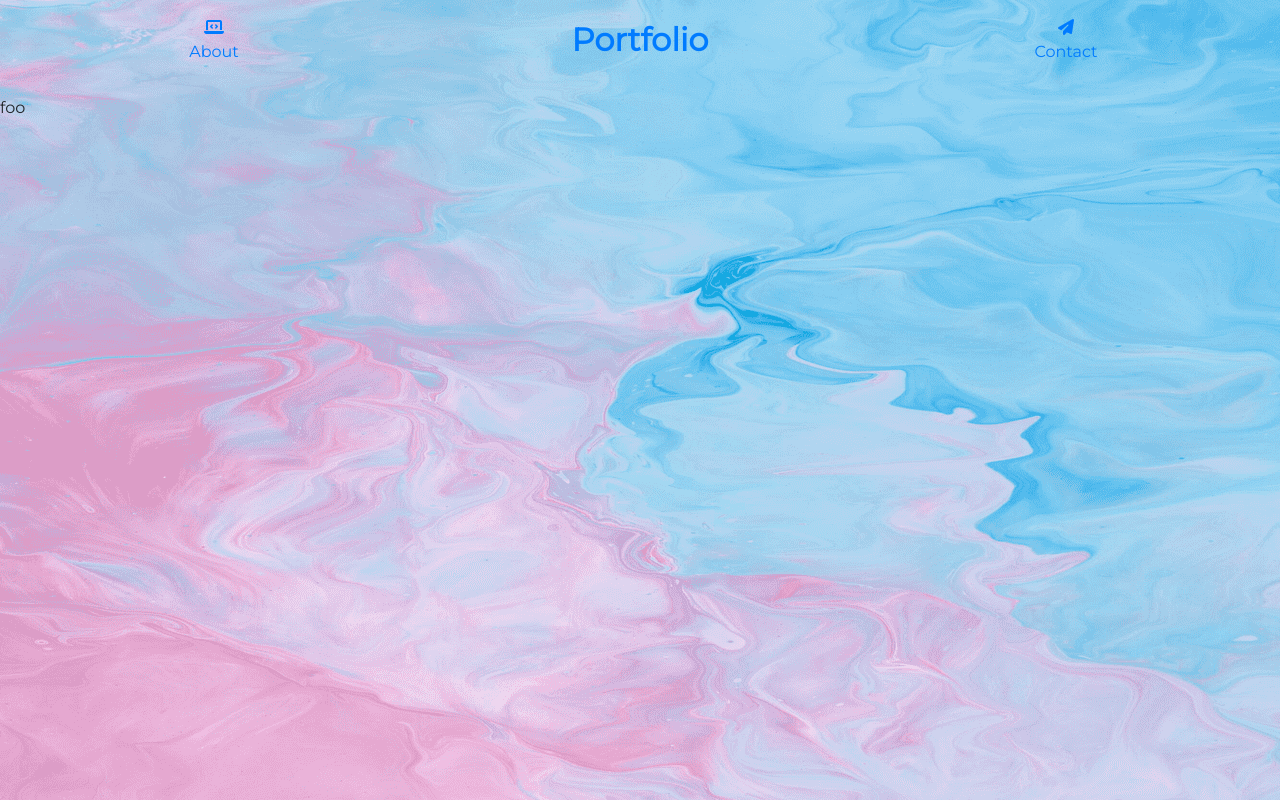
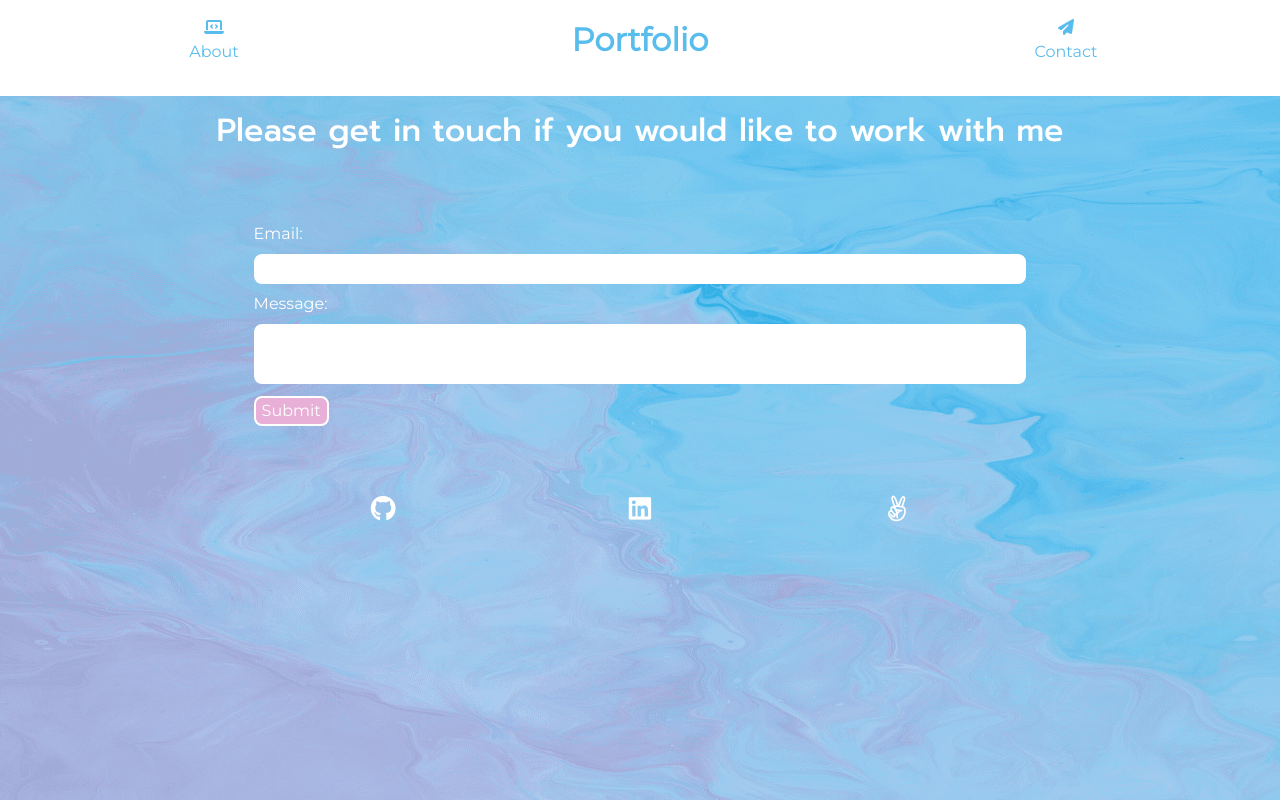
Before and after one commit to simon-a-walton/simon-a-walton-dev, a React (Create React App) app: page /#/contact in a window 1280 px wide. Built offline with nearby package versions, Linux system fonts and the light colour scheme.

Commit message:
added content and contact-form the the contact page

```diff
--- a/src/App.scss
+++ b/src/App.scss
@@ -11,17 +11,14 @@
 
 body {
 /*  background-image: url('./images/3 (1).png');*/
-  background-image: url('./images/3(1).png');
+  background-image: url('./images/Rectangle 1.png');
 
 }
 
 footer a {
   color: white;
   &:hover {
-    background-color: $dark-blue;
-    color: white;
-    padding: 8px;
-    border-radius: 4px;
+     color: white;
   }
 }
 
--- a/src/components/ContactForm.jsx
+++ b/src/components/ContactForm.jsx
@@ -1,6 +1,21 @@
 import React from "react";
+import { colors } from "./../constants/StyleConstants";
+import { css } from 'glamor';
 
-export default class MyForm extends React.Component {
+const submitButton = css({
+  marginTop: '12px',
+  backgroundColor: colors.babyPink,
+  color: 'white',
+  border: '2px solid white',
+  borderRadius: '8px'
+});
+
+const inputBorder = css({
+  border: '2px solid white',
+  borderRadius: '8px'
+});
+
+export default class ContactForm extends React.Component {
   constructor(props) {
     super(props);
     this.submitForm = this.submitForm.bind(this);
@@ -17,11 +32,17 @@ export default class MyForm extends React.Component {
         action="https://formspree.io/f/mrgopdgy"
         method="POST"
       >
-        <label>Email:</label>
-        <input type="email" name="email" />
-        <label>Message:</label>
-        <input type="text" name="message" />
-        {status === "SUCCESS" ? <p>Thanks!</p> : <button>Submit</button>}
+        <div className="row text-white">
+          <div className="col-lg-12 col-sm-12">
+            <label>Email:</label>
+            <input type="email" name="email" className={`w-100 ${inputBorder}`}/>
+          </div>
+          <div className="col-12 pt-2">
+            <label>Message:</label>
+            <input type="text" name="message" className={`p-3 w-100 ${inputBorder}`} />
+          </div>
+        </div>
+        {status === "SUCCESS" ? <p>Thanks!</p> : <button className={submitButton}>Submit</button>}
         {status === "ERROR" && <p>Ooops! There was an error.</p>}
       </form>
     );
--- a/src/components/Navbar.jsx
+++ b/src/components/Navbar.jsx
@@ -1,22 +1,29 @@
 import React from 'react'
 import { Link } from "react-router-dom";
-import PropTypes from 'prop-types';
+import { css } from 'glamor';
+import { colors } from './../constants/StyleConstants';
+
+const containerStyle = css({
+  backgroundColor: 'white',
+  color: colors.darkBlue
+});
+
+const linkStyle = css({
+  color: colors.darkBlue,
+  ':hover': {textDecoration: 'none', color: colors.babyPink}
+});
 
 class Navbar extends React.PureComponent {
-  static propsTypes = {
-  containerClassName: PropTypes.string,
-  linkClassName: PropTypes.string
-};
   render() {
     return (
       <>
-      <nav className={`p-3 ${this.props.containerClassName}`}>
+        <nav className={`p-3 ${containerStyle}`}>
           <div className="row text-center ">
             <div className="col d-flex justify-content-around">
               {/*<Link to='/' className={this.props.linkClassName}>
                   <i className="fas fa-house-damage" />
               </Link>*/}
-            <Link to='/about' className={this.props.linkClassName}>
+              <Link to='/about' className={linkStyle}>
                 <ul className="list-unstyled">
                   <li><i className="fas fa-laptop-code" /></li>
                   <li>About</li>
@@ -24,24 +31,23 @@ class Navbar extends React.PureComponent {
               </Link>
             </div>
             <div id="portfolio-nav" className="col">
-            <Link to='/portfolio' className={this.props.linkClassName}>
+              <Link to='/portfolio' className={linkStyle}>
                 <strong>Portfolio</strong>
               </Link>
             </div>
             <div className="col">
-            <a href="mailto:simonwaltondev@gmail.com" className={this.props.linkClassName}>
+              <Link to='/contact' className={linkStyle}>
                 <ul className="list-unstyled">
                   <li><i className="fas fa-paper-plane" /></li>
                   <li>Contact</li>
                 </ul>
-            </a>
+              </Link>
             </div>
           </div>
         </nav>
       </>
     )
   }
-
 }
 
 export default Navbar;
--- a/src/components/RealHealthMatters.jsx
+++ b/src/components/RealHealthMatters.jsx
@@ -7,8 +7,7 @@ import { css } from 'glamor';
 import { colors } from './../constants/StyleConstants';
 
 export const imageBorder = css({
-  border: `6px solid white`,
-  paddingBottom: '36px'
+  border: `6px solid white`
 });
 
 export const listStyle = css({
--- a/src/pages/about.jsx
+++ b/src/pages/about.jsx
@@ -17,25 +17,12 @@ const webLink = css({
   }
 });
 
-const containerStyle = css({
-  backgroundColor: 'white',
-  color: colors.darkBlue
-});
-
-const linkStyle = css({
-  color: colors.darkBlue,
-  ':hover': {textDecoration: 'none', color: colors.babyPink}
-});
-
 const About = () => {
   return (
     <>
     <Fade>
-      <Navbar
-        containerClassName={containerStyle}
-        linkClassName={linkStyle}
-      />
-      <div className={`container-fluid ${css({ backgroundColor: 'rgba(88, 189, 237, 0.45)', color: 'white' })}`} id="about-page">
+      <Navbar />
+      <div className={`container-fluid ${css({ color: 'white' })}`} id="about-page">
         <div className="row pt-4">
           <div className="col-lg-4 col-md-12 text-center pb-3">
             <img
@@ -80,7 +67,6 @@ const About = () => {
             <li><i className="fas fa-paint-brush mx-1" id = "css" /> <em>SCSS</em></li>
             <li><i className="fas fa-network-wired" /> <em>SQL</em></li>
             <li><i className="fas fa-palette" /> <em>Glamor</em></li>
-
           </ul>
         </div>
       </Fade>
--- a/src/pages/contact.jsx
+++ b/src/pages/contact.jsx
@@ -1,11 +1,24 @@
 import React from 'react';
 import Navbar from '../components/Navbar.jsx';
+import ContactForm from '../components/ContactForm.jsx';
+import Footer from '../components/Footer.jsx';
 
 const Contact = () => {
   return (
      <>
       <Navbar />
-      <p>foo</p>
+      <h2 className="text-center text-white p-3">Please get in touch if you would like to work with me</h2>
+      <div className="container d-flex justify-content-center">
+
+        <div className="row">
+          <div className="col-12 py-5">
+            <ContactForm />
+          </div>
+          <div className="col-12">
+            <Footer />
+          </div>
+        </div>
+      </div>
     </>
   )
 }
--- a/src/pages/home.jsx
+++ b/src/pages/home.jsx
@@ -8,16 +8,6 @@ import Sparkle from 'react-sparkle';
 import simonHeadshot from './../images/simon-headshot.jpg';
 import { css } from 'glamor';
 import { colors } from './../constants/StyleConstants';
-
-const containerStyle = css({
-  backgroundColor: 'rgba(255, 255, 255, 0.95)',
-  color: colors.darkBlue
-});
-
-const linkStyle = css({
-  color: colors.darkBlue,
-  ':hover': {textDecoration: 'none', color: colors.babyPink}
-});
 
 class Home extends React.Component {
   render() {
@@ -43,10 +33,7 @@ class Home extends React.Component {
       return (
         <div>
           <Bounce top>
-            <Navbar
-              containerClassName={containerStyle}
-              linkClassName={linkStyle}
-            />
+            <Navbar />
           </Bounce>
           <Container className="homepage text-center text-white">
            <img
--- a/src/pages/portfolio.jsx
+++ b/src/pages/portfolio.jsx
@@ -9,27 +9,13 @@ import Bethedj from '../components/Bethedj.jsx'
 import RealHealthMatters from '../components/RealHealthMatters.jsx'
 import SimonsCocktails from '../components/Simons-cocktails.jsx'
 import { css } from 'glamor';
-import { colors } from './../constants/StyleConstants';
-
-const containerStyle = css({
-  backgroundColor: 'white',
-  color: colors.darkBlue
-});
-
-const linkStyle = css({
-  color: colors.darkBlue,
-  ':hover': {textDecoration: 'none', color: colors.babyPink}
-});
 
 const Portfolio = () => {
   return (
     <>
       <Fade>
-        <Navbar
-          containerClassName={containerStyle}
-          linkClassName={linkStyle}
-        />
-        <div className={`container-fluid ${css({ backgroundColor: 'rgba(88, 189, 237, 0.45)', color: 'white' })}`} id="portfolio-page">
+        <Navbar />
+        <div className={`container-fluid ${css({ color: 'white' })}`} id="portfolio-page">
           <Tab.Container id="left-tabs-example" defaultActiveKey="first">
             <Row>
               <Col sm={3} className="mt-3">
```
Also changed, not shown: src/images/Rectangle 1.png (added). Lines whose indentation alone changed are shown as unchanged.
